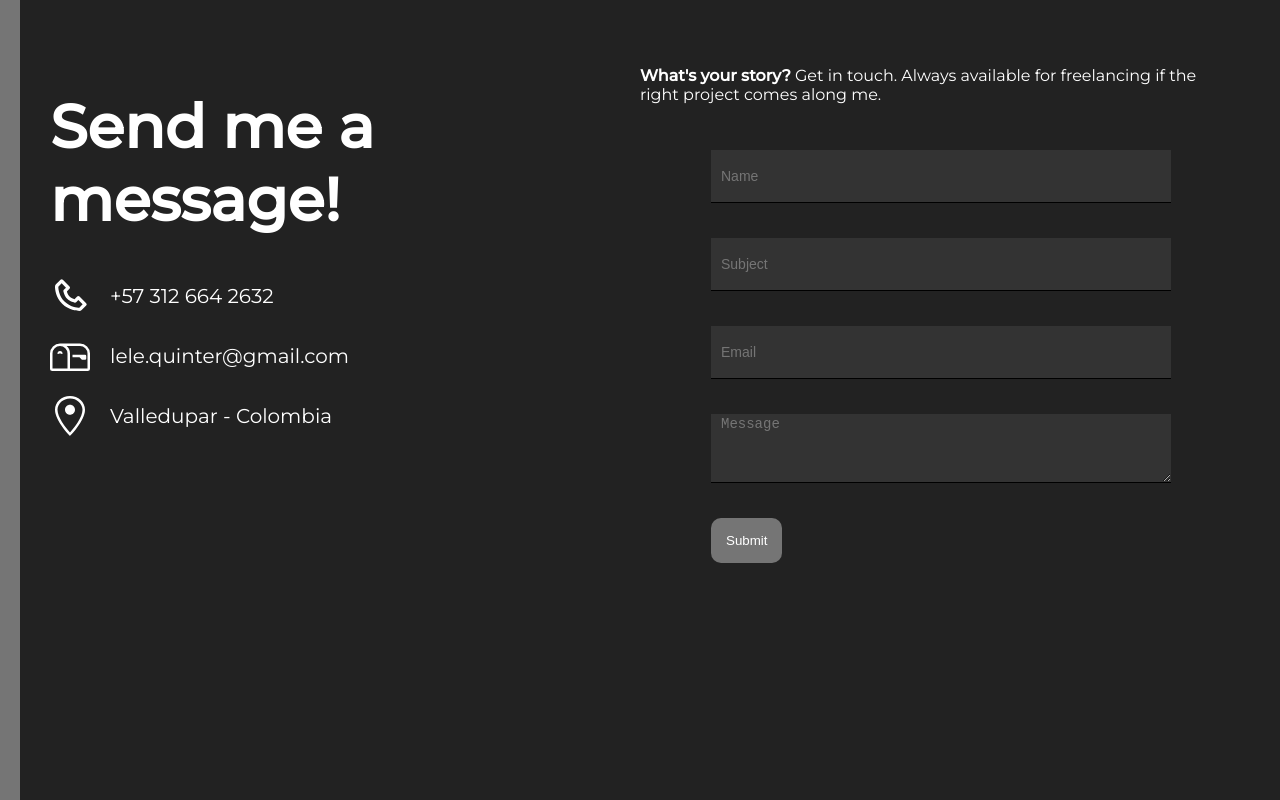
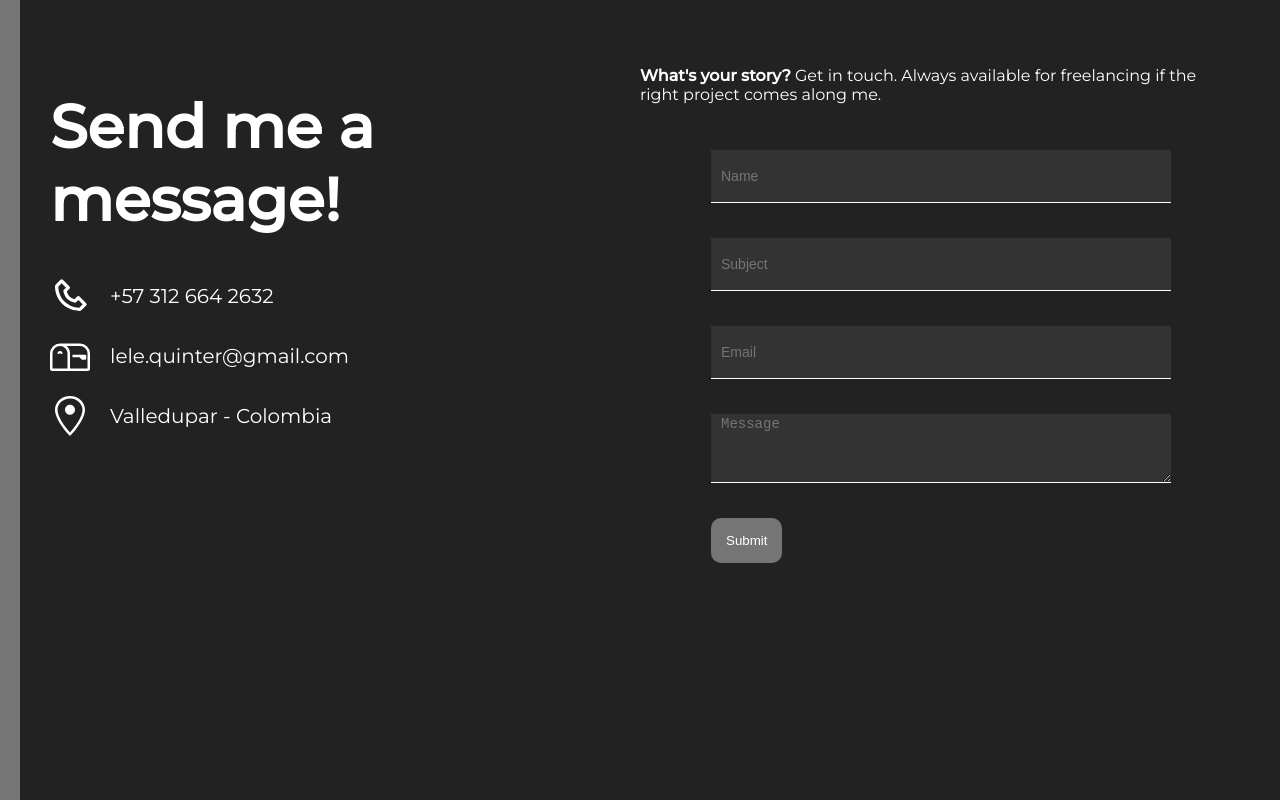
Before and after one commit to lelequinter/MyPortfolio, a React (Create React App) app: page / in a window 1280 px wide. Shown: the part 2170-2970 px from the top of the page. Built offline with nearby package versions, Linux system fonts and the light colour scheme.

Commit message:
Cambios en la scroll bar y en los StyledError

```diff
--- a/src/components/contact/Contact.jsx
+++ b/src/components/contact/Contact.jsx
@@ -100,12 +100,13 @@ const Contact = () => {
                     style={{
                       backgroundColor: darkMode && "#333",
                       color: darkMode && "#fff",
+                      borderColor: "#fff",
                     }}
                     type="text"
                     placeholder="Name"
                     name="user_name"
                   />
-                  <StyledError darkMode={darkMode? true: false}>
+                  <StyledError darkMode={darkMode ? true : false}>
                     {touched.user_name && errors.user_name && (
                       <>
                         <TiWarningOutline size={20} />
@@ -117,12 +118,13 @@ const Contact = () => {
                     style={{
                       backgroundColor: darkMode && "#333",
                       color: darkMode && "#fff",
+                      borderColor: "#fff",
                     }}
                     type="text"
                     placeholder="Subject"
                     name="user_subject"
                   />
-                  <StyledError darkMode={darkMode? true: false}>
+                  <StyledError darkMode={darkMode ? true : false}>
                     {" "}
                     {touched.user_subject && errors.user_subject && (
                       <>
@@ -135,12 +137,13 @@ const Contact = () => {
                     style={{
                       backgroundColor: darkMode && "#333",
                       color: darkMode && "#fff",
+                      borderColor: "#fff",
                     }}
                     type="text"
                     placeholder="Email"
                     name="user_email"
                   />
-                  <StyledError darkMode={darkMode? true: false}>
+                  <StyledError darkMode={darkMode ? true : false}>
                     {touched.user_email && errors.user_email && (
                       <>
                         <TiWarningOutline size={20} /> {errors.user_email}
@@ -151,6 +154,7 @@ const Contact = () => {
                     style={{
                       backgroundColor: darkMode && "#333",
                       color: darkMode && "#fff",
+                      borderColor: "#fff",
                     }}
                     rows="4"
                     cols="50"
@@ -158,7 +162,7 @@ const Contact = () => {
                     name="message"
                     as="textarea"
                   />
-                  <StyledError darkMode={darkMode? true: false}>
+                  <StyledError darkMode={darkMode ? true : false}>
                     {" "}
                     {touched.message && errors.message && (
                       <>
--- a/src/index.css
+++ b/src/index.css
@@ -7,6 +7,7 @@ body {
     sans-serif;
   -webkit-font-smoothing: antialiased;
   -moz-osx-font-smoothing: grayscale;
+  overflow: overlay;
 }
 
 code {
@@ -17,3 +18,17 @@ code {
 html{
   scroll-behavior: smooth;
 }
+
+::-webkit-scrollbar{
+  width:6px;
+}
+::-webkit-scrollbar-track{
+  border:0;
+}
+
+::-webkit-scrollbar-thumb{
+  background-color: #686868;
+  border-radius: 10px;
+  border: 0px solid transparent;
+  box-shadow: inset 0 0 2px 2px rgba(0, 0, 0, 0.4);
+}
```
